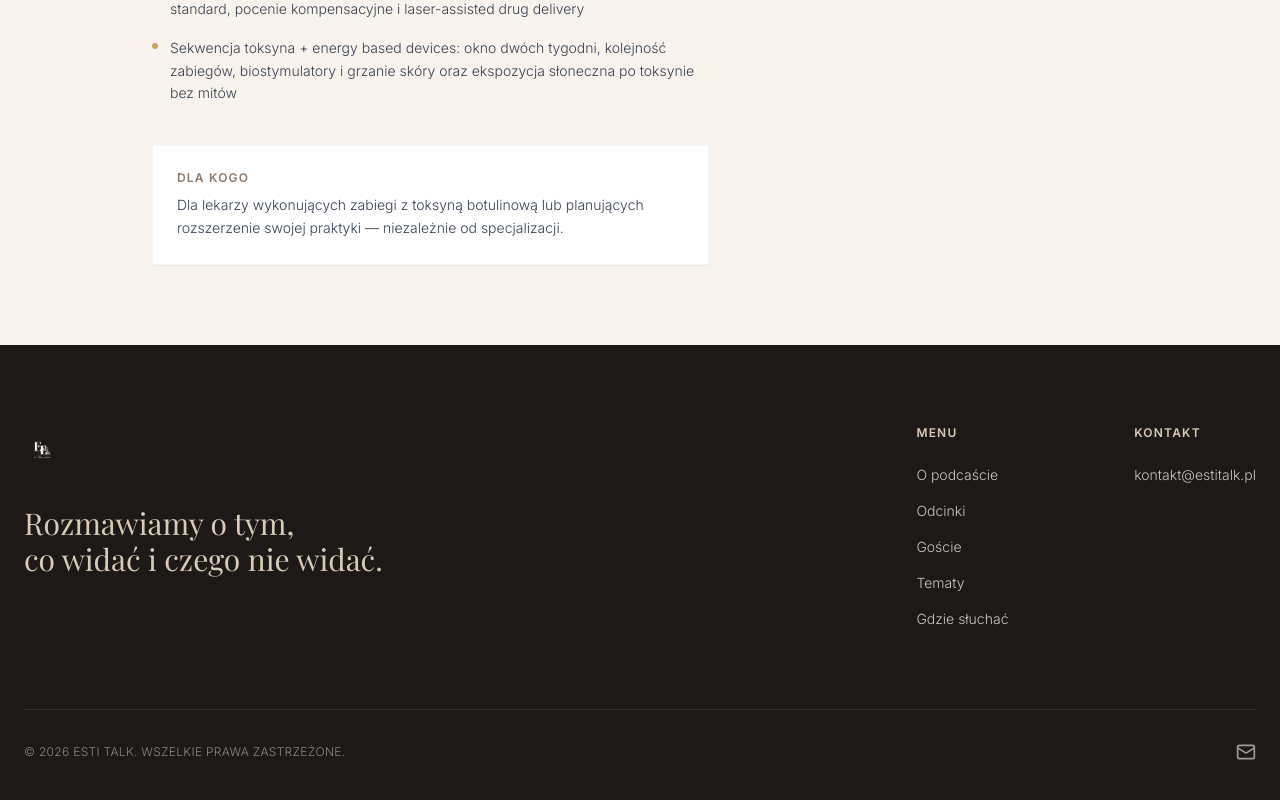
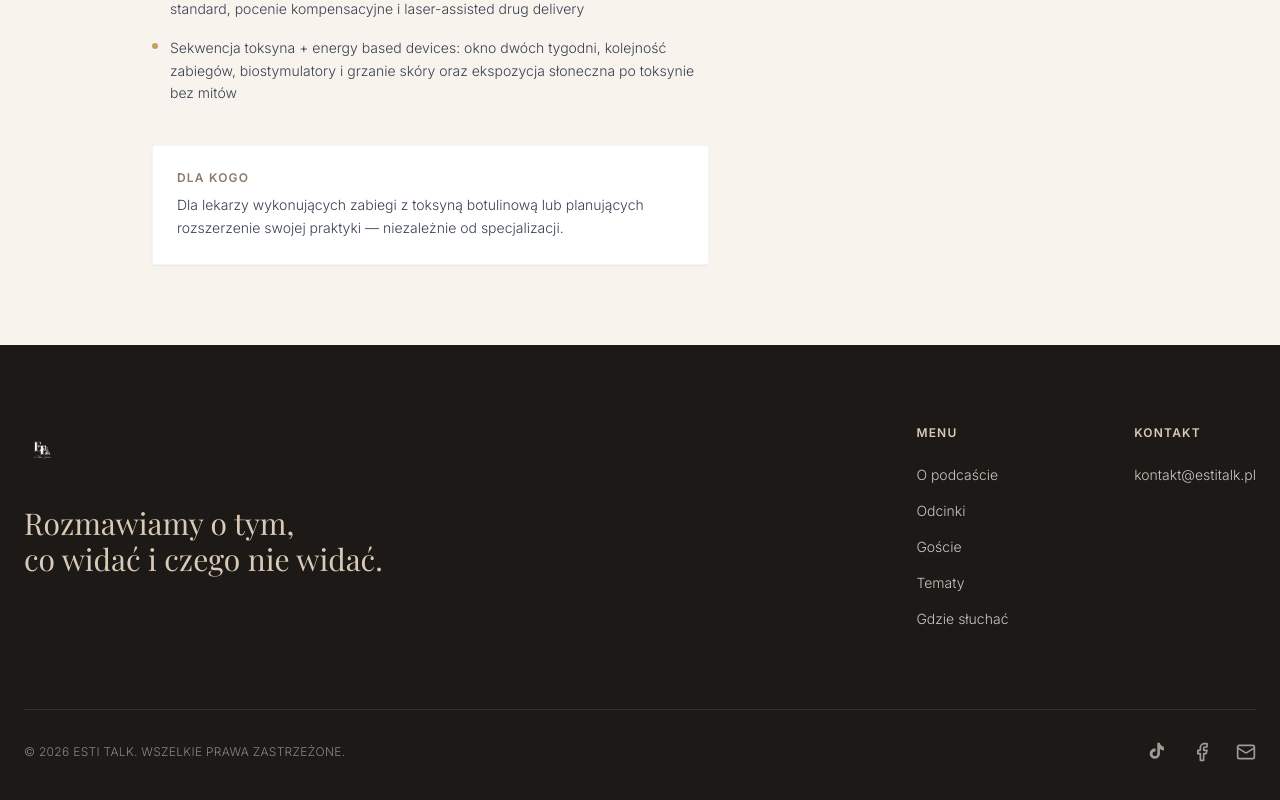
Before and after one commit to piter20005/estitalk2, a Next.js app: page /for-doctors in a window 1280 px wide. Shown: the part 1894-2694 px from the top of the page. Built offline with nearby package versions, Linux system fonts and the light colour scheme.

Commit message:
feat(footer): add TikTok and Facebook social links
- New inline TikTokIcon component (lucide-react has no TikTok glyph)
- Footer bottom row now links to @estitalk on TikTok, EstiTalk's Facebook page, and the existing kontakt@estitalk.pl mail

https://claude.ai/code/session_01QUezyLYqo1uNN6k8ZbdDJN

```diff
--- a/components/Footer.tsx
+++ b/components/Footer.tsx
@@ -1,6 +1,7 @@
 import Image from 'next/image';
 import Link from 'next/link';
-import { Mail } from 'lucide-react';
+import { Mail, Facebook } from 'lucide-react';
+import TikTokIcon from './icons/TikTokIcon';
 
 export default function Footer() {
   return (
@@ -47,7 +48,29 @@ export default function Footer() {
             &copy; {new Date().getFullYear()} Esti Talk. Wszelkie prawa zastrzeżone.
           </p>
           <div className="flex gap-6">
-            <a href="mailto:kontakt@estitalk.pl" className="opacity-60 hover:opacity-100 hover:text-esti-beige transition-all">
+            <a
+              href="https://www.tiktok.com/@estitalk"
+              target="_blank"
+              rel="noopener noreferrer"
+              aria-label="TikTok"
+              className="opacity-60 hover:opacity-100 hover:text-esti-beige transition-all"
+            >
+              <TikTokIcon size={20} />
+            </a>
+            <a
+              href="https://www.facebook.com/profile.php?id=61578986545628"
+              target="_blank"
+              rel="noopener noreferrer"
+              aria-label="Facebook"
+              className="opacity-60 hover:opacity-100 hover:text-esti-beige transition-all"
+            >
+              <Facebook size={20} />
+            </a>
+            <a
+              href="mailto:kontakt@estitalk.pl"
+              aria-label="Email"
+              className="opacity-60 hover:opacity-100 hover:text-esti-beige transition-all"
+            >
               <Mail size={20} />
             </a>
           </div>
--- /dev/null
+++ b/components/icons/TikTokIcon.tsx
@@ -0,0 +1,20 @@
+interface TikTokIconProps {
+  size?: number;
+  className?: string;
+}
+
+export default function TikTokIcon({ size = 20, className }: TikTokIconProps) {
+  return (
+    <svg
+      xmlns="http://www.w3.org/2000/svg"
+      width={size}
+      height={size}
+      viewBox="0 0 24 24"
+      fill="currentColor"
+      aria-hidden="true"
+      className={className}
+    >
+      <path d="M19.321 5.562a5.122 5.122 0 0 1-3.414-1.267 5.122 5.122 0 0 1-1.533-2.937V1h-3.226v13.27a2.905 2.905 0 0 1-2.906 2.857 2.905 2.905 0 0 1-2.905-2.906 2.905 2.905 0 0 1 2.905-2.905c.284 0 .559.041.818.119V7.95a6.163 6.163 0 0 0-.818-.056A6.16 6.16 0 0 0 2 14.053a6.16 6.16 0 0 0 6.161 6.161 6.16 6.16 0 0 0 6.16-6.161V8.543a8.326 8.326 0 0 0 4.881 1.567v-3.23a5.06 5.06 0 0 1-.881-.136z" />
+    </svg>
+  );
+}
```
